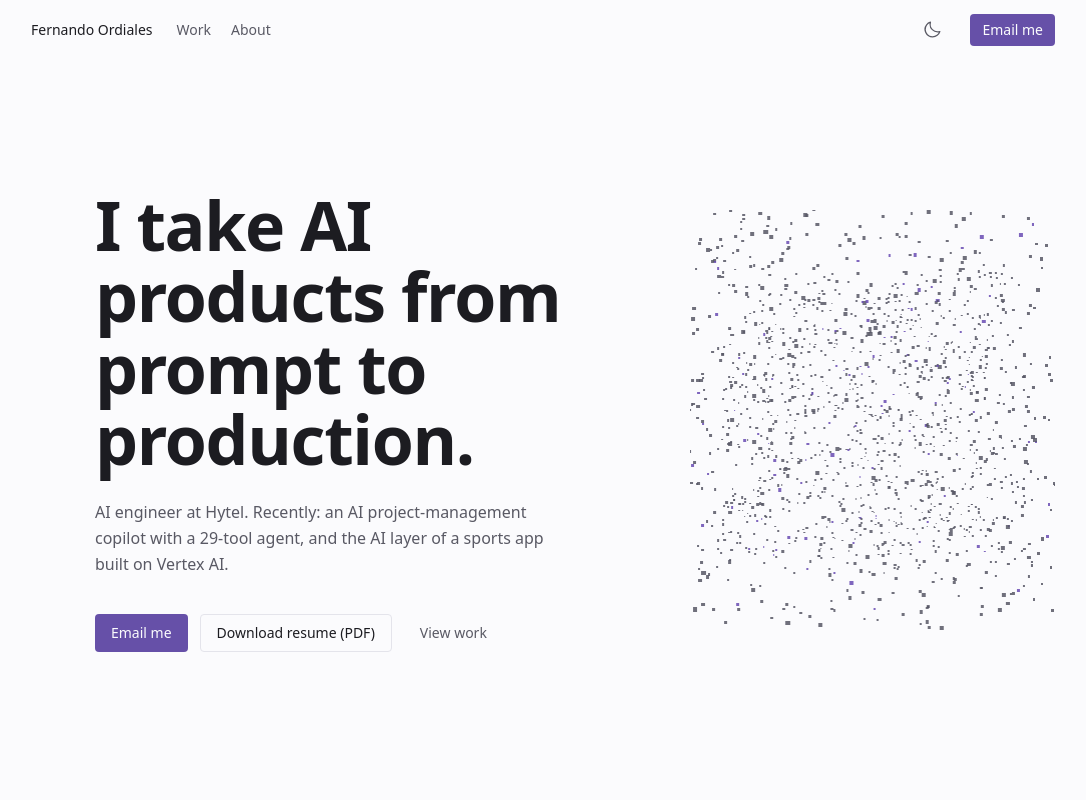
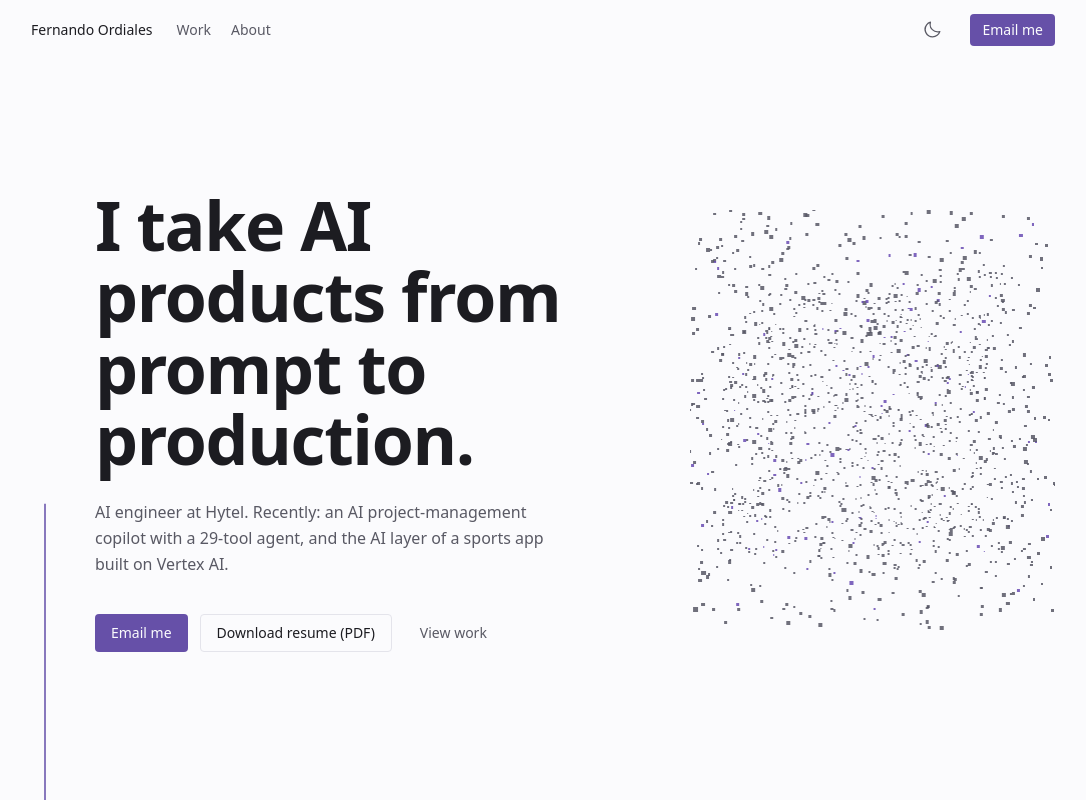
Before and after one commit to Liam-Moriarty/fernando-ordiales, a React (Vite) app in the folder apps/web/: page / in a window 1280 px wide. Shown: the top 800 px of the page, without its empty margins (97-1183 px from the left). Built offline with nearby package versions, Linux system fonts and the light colour scheme; a web font is replaced by a local one.

Commit message:
feat(web): scroll-drawn trace with section nodes and capability branches

```diff
--- a/apps/web/package.json
+++ b/apps/web/package.json
@@ -17,6 +17,7 @@
     "@phosphor-icons/react": "^2.1.10",
     "@react-three/fiber": "^9.8.2",
     "framer-motion": "^14.7.1",
+    "gsap": "^3.15.0",
     "react": "catalog:",
     "react-dom": "catalog:",
     "react-router": "^8.5.1",
--- /dev/null
+++ b/apps/web/src/components/Trace.tsx
@@ -0,0 +1,220 @@
+import { useLayoutEffect, useRef, useState } from 'react';
+import { prefersReducedMotion } from '../lib/motion';
+
+// The signature element (design.md §1, §9): one lavender line drawn down the
+// homepage's left rail by scroll, a node per section, short branches into the
+// capability rows. The only scroll-driven motion on the site. Under reduced
+// motion (or without matchMedia) it renders fully drawn and GSAP never loads.
+
+type Geometry = {
+  height: number;
+  lineX: number;
+  railWidth: number;
+  start: number;
+  nodes: { y: number; label: string }[];
+  branches: { y: number }[];
+};
+
+const measure = (wrapper: HTMLDivElement): Geometry | null => {
+  const wrapperRect = wrapper.getBoundingClientRect();
+  const sections = Array.from(
+    document.querySelectorAll<HTMLElement>('[data-trace-node]')
+  );
+  if (sections.length === 0) return null;
+
+  const centerOf = (element: HTMLElement) => {
+    const anchor = element.querySelector('h2') ?? element;
+    const rect = anchor.getBoundingClientRect();
+    return rect.top - wrapperRect.top + rect.height / 2;
+  };
+
+  const startEl = document.querySelector<HTMLElement>('[data-trace-start]');
+  const startRect = startEl?.getBoundingClientRect();
+  const firstNodeY = centerOf(sections[0]);
+  const start = startRect
+    ? Math.min(startRect.bottom - wrapperRect.top + 24, firstNodeY)
+    : Math.max(firstNodeY - 160, 0);
+
+  return {
+    height: wrapper.clientHeight,
+    lineX: Math.min(Math.max(wrapper.clientWidth * 0.3, 8), 14),
+    railWidth: wrapper.clientWidth,
+    start,
+    nodes: sections.map((section) => ({
+      y: centerOf(section),
+      label: section.dataset.traceNode ?? '',
+    })),
+    branches: Array.from(
+      document.querySelectorAll<HTMLElement>('[data-trace-branch]')
+    ).map((row) => {
+      const rect = row.getBoundingClientRect();
+      return { y: rect.top - wrapperRect.top + rect.height / 2 };
+    }),
+  };
+};
+
+export const Trace = () => {
+  const wrapperRef = useRef<HTMLDivElement>(null);
+  const [geometry, setGeometry] = useState<Geometry | null>(null);
+  const [staticMode] = useState(
+    () => typeof window.matchMedia !== 'function' || prefersReducedMotion()
+  );
+
+  useLayoutEffect(() => {
+    const wrapper = wrapperRef.current;
+    if (!wrapper) return;
+
+    let frame = 0;
+    const remeasure = () => {
+      cancelAnimationFrame(frame);
+      frame = requestAnimationFrame(() => setGeometry(measure(wrapper)));
+    };
+
+    // First measure is synchronous so the rail is present on first paint.
+    setGeometry(measure(wrapper));
+    const observer = new ResizeObserver(remeasure);
+    observer.observe(document.body);
+    return () => {
+      cancelAnimationFrame(frame);
+      observer.disconnect();
+    };
+  }, []);
+
+  useLayoutEffect(() => {
+    const wrapper = wrapperRef.current;
+    if (staticMode || !geometry || !wrapper) return;
+
+    let cancelled = false;
+    let context: { revert: () => void } | undefined;
+
+    void (async () => {
+      const [{ gsap }, { ScrollTrigger }] = await Promise.all([
+        import('gsap'),
+        import('gsap/ScrollTrigger'),
+      ]);
+      if (cancelled) return;
+      gsap.registerPlugin(ScrollTrigger);
+
+      context = gsap.context(() => {
+        const main = wrapper.querySelector<SVGPathElement>('[data-trace-path]');
+        if (!main) return;
+        const length = main.getTotalLength();
+        const total = Math.max(geometry.height - geometry.start, 1);
+        const timeline = gsap.timeline({
+          scrollTrigger: {
+            trigger: wrapper,
+            start: 'top 65%',
+            end: 'bottom 85%',
+            scrub: 0.5,
+          },
+        });
+
+        timeline.fromTo(
+          main,
+          { strokeDasharray: length, strokeDashoffset: length },
+          { strokeDashoffset: 0, duration: 1, ease: 'none' },
+          0
+        );
+
+        const at = (y: number) =>
+          Math.min(Math.max((y - geometry.start) / total, 0), 0.98);
+
+        for (const dot of wrapper.querySelectorAll<SVGCircleElement>(
+          '[data-trace-node-dot]'
+        )) {
+          timeline.to(
+            dot,
+            { opacity: 1, duration: 0.02, ease: 'none' },
+            at(Number(dot.dataset.y))
+          );
+        }
+
+        for (const branch of wrapper.querySelectorAll<SVGPathElement>(
+          '[data-trace-branch-path]'
+        )) {
+          const branchLength = branch.getTotalLength();
+          timeline.fromTo(
+            branch,
+            { strokeDasharray: branchLength, strokeDashoffset: branchLength },
+            { strokeDashoffset: 0, duration: 0.03, ease: 'none' },
+            at(Number(branch.dataset.y))
+          );
+        }
+      }, wrapper);
+    })();
+
+    return () => {
+      cancelled = true;
+      context?.revert();
+    };
+  }, [staticMode, geometry]);
+
+  return (
+    <div
+      ref={wrapperRef}
+      aria-hidden
+      className="pointer-events-none absolute inset-y-0 left-0 w-5 sm:w-8 lg:left-12 lg:w-16"
+    >
+      {geometry && (
+        <svg
+          aria-hidden="true"
+          width="100%"
+          height={geometry.height}
+          data-static={staticMode ? 'true' : undefined}
+          className="overflow-visible"
+        >
+          {/* Track: the undrawn path, always visible. */}
+          <path
+            d={`M ${geometry.lineX} ${geometry.start} V ${geometry.height ? (geometry.nodes.at(-1)?.y ?? geometry.height) : 0}`}
+            fill="none"
+            stroke="var(--color-accent-quiet)"
+            strokeWidth="1.5"
+          />
+          {/* Drawn line, scrubbed by scroll (or complete in static mode). */}
+          <path
+            data-trace-path
+            d={`M ${geometry.lineX} ${geometry.start} V ${geometry.nodes.at(-1)?.y ?? geometry.height}`}
+            fill="none"
+            stroke="var(--color-accent)"
+            strokeWidth="1.5"
+          />
+          {geometry.branches.map((branch) => (
+            <path
+              key={branch.y}
+              data-trace-branch-path
+              data-y={branch.y}
+              d={`M ${geometry.lineX} ${branch.y} H ${geometry.railWidth - 6}`}
+              fill="none"
+              stroke="var(--color-accent)"
+              strokeWidth="1.5"
+            />
+          ))}
+          {geometry.nodes.map((node, index) => {
+            const terminal = index === geometry.nodes.length - 1;
+            return (
+              <g key={node.label || node.y}>
+                <circle
+                  cx={geometry.lineX}
+                  cy={node.y}
+                  r={terminal ? 4 : 3}
+                  fill="var(--color-background)"
+                  stroke="var(--color-accent-quiet)"
+                  strokeWidth="1.5"
+                />
+                <circle
+                  data-trace-node-dot
+                  data-y={node.y}
+                  cx={geometry.lineX}
+                  cy={node.y}
+                  r={terminal ? 4 : 3}
+                  fill="var(--color-accent)"
+                  opacity={staticMode ? 1 : 0}
+                />
+              </g>
+            );
+          })}
+        </svg>
+      )}
+    </div>
+  );
+};
--- a/apps/web/src/pages/Home.tsx
+++ b/apps/web/src/pages/Home.tsx
@@ -1,4 +1,5 @@
 import { PageTransition } from '../components/PageTransition';
+import { Trace } from '../components/Trace';
 import { usePageMeta } from '../lib/meta';
 import { Capabilities } from '../sections/Capabilities';
 import { Contact } from '../sections/Contact';
@@ -15,7 +16,7 @@ export const Home = () => {
   return (
     <PageTransition>
       <div className="relative mx-auto max-w-page px-5 sm:px-8 lg:px-12">
-        {/* Task 6 mounts the scroll-drawn trace in this rail. */}
+        <Trace />
         <div className="lg:pl-16">
           <Hero />
           <SelectedWork />
--- a/apps/web/src/sections/Hero.tsx
+++ b/apps/web/src/sections/Hero.tsx
@@ -43,7 +43,11 @@ export const Hero = () => {
   return (
     <section className="grid items-center gap-10 py-20 sm:py-28 lg:grid-cols-[minmax(0,1fr)_minmax(0,38%)] lg:py-32">
       <div>
-        <motion.h1 {...at(0, 0.5)} className="max-w-[18ch] text-display">
+        <motion.h1
+          {...at(0, 0.5)}
+          data-trace-start
+          className="max-w-[18ch] text-display"
+        >
           {profile.headline}
         </motion.h1>
         <motion.p {...at(0.12, 0.45)} className="mt-6 max-w-[52ch] text-muted">
```
Also changed, not shown: 2 other files (tests, documents, lock files or other folders).
